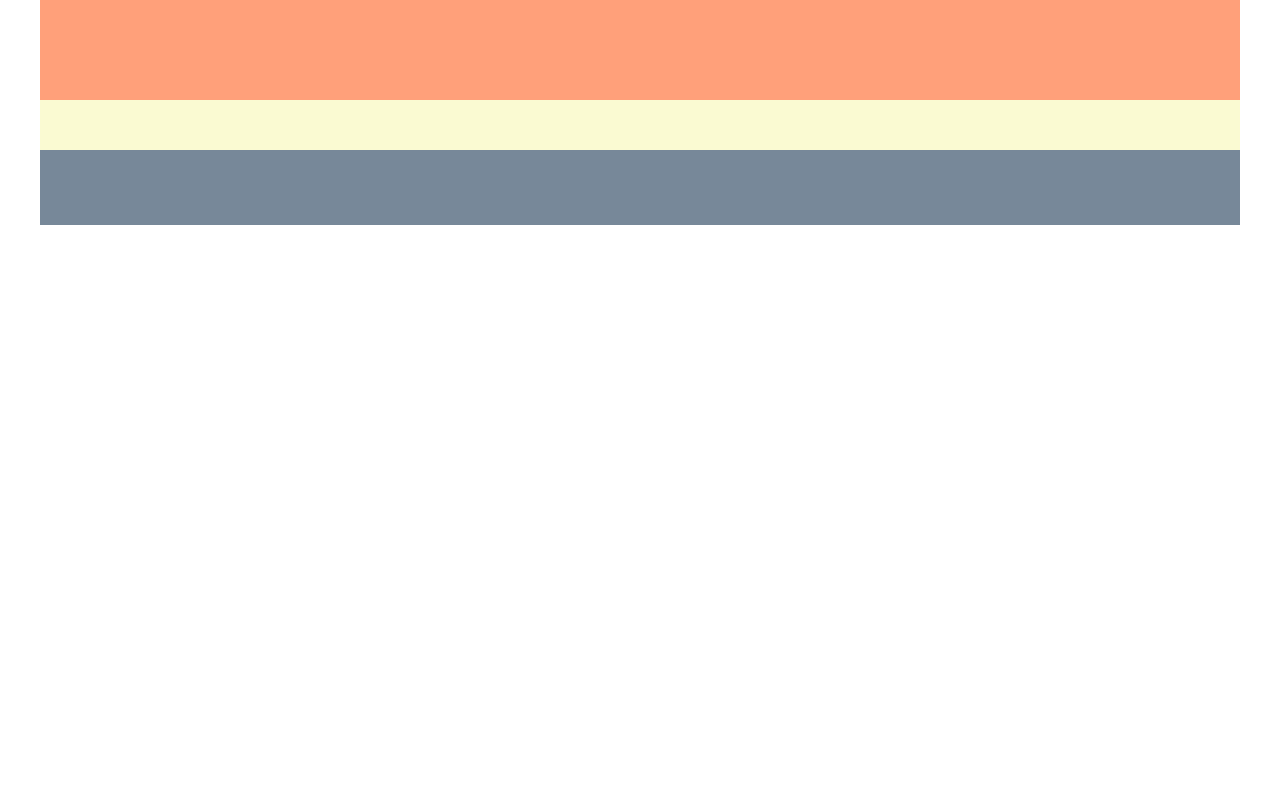
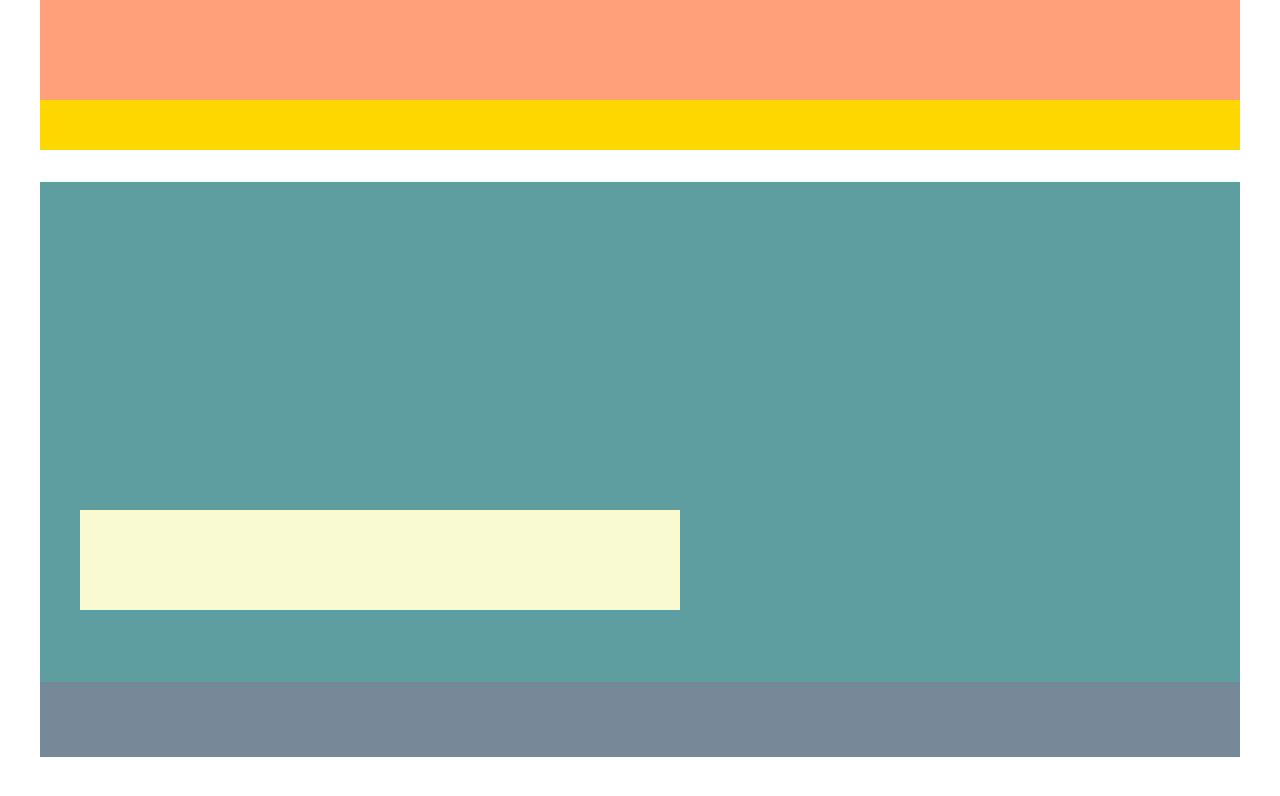
Before and after one commit to MirkOrlando/htmlcss-struttura-wp, a plain HTML site: page index.html in a window 1280 px wide. Drawn offline with Linux system fonts and the light colour scheme.

Commit message:
created structure .container.image.relative

```diff
--- a/css/style.css
+++ b/css/style.css
@@ -1,3 +1,9 @@
+/* utility */
+
+.relative {
+    position: relative;
+}
+
 /* common */
 
 * {
@@ -15,6 +21,7 @@ body {
 
 #site-header {
     height: 150px;
+    margin-bottom: 2rem;
 }
 
 .container.logo {
@@ -23,7 +30,7 @@ body {
 }
 
 #header-nav {
-    background-color: lightgoldenrodyellow;
+    background-color: gold;
     height: 50px;
 }
 
@@ -33,6 +40,21 @@ body {
     background-color: aquamarine;
 }
 
+.container.image {
+    background-color: cadetblue;
+    height: 500px;
+}
+
+.container.description {
+    background-color: lightgoldenrodyellow;
+    height: 100px;
+    width: 600px;
+    position: absolute;
+    left: 2.5rem;
+    bottom: 4.5rem;
+
+}
+
 /* #site-footer */
 
 #site-footer {
--- a/index.html
+++ b/index.html
@@ -15,7 +15,12 @@
     </header>
     <!-- /#site-header -->
 
-    <main id="site-main"></main>
+    <main id="site-main">
+        <div class="container image relative">
+            <div class="container description"></div>
+        </div>
+        <!-- /.container.image.relative -->
+    </main>
     <!-- /#site-main -->
 
     <footer id="site-footer"></footer>
```
